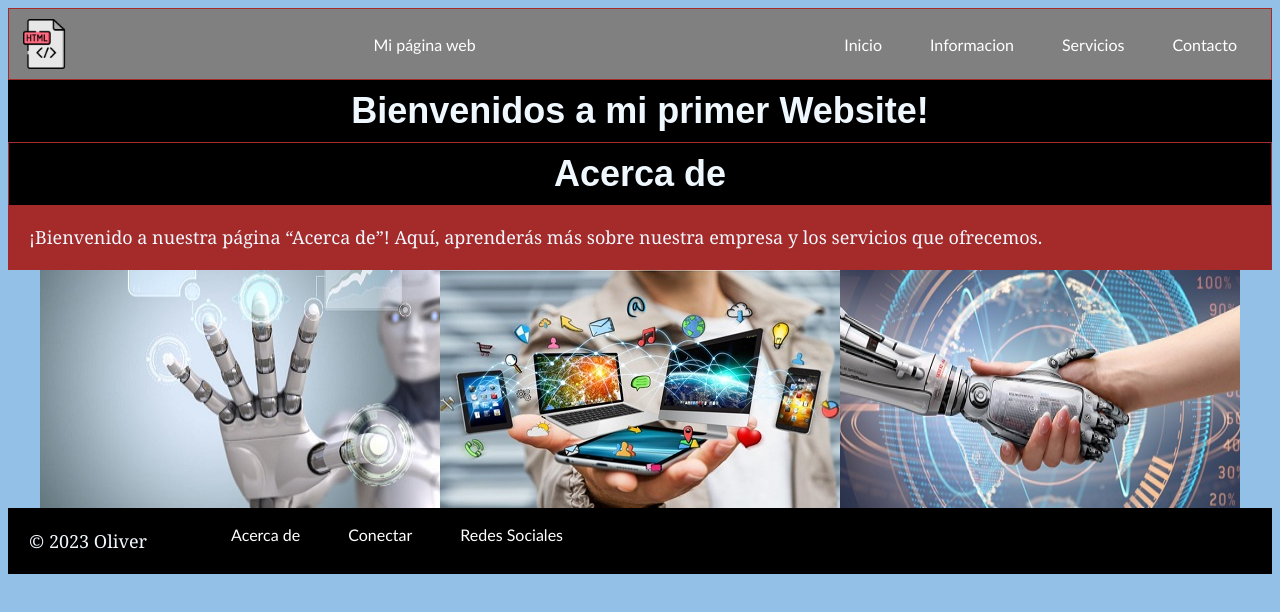
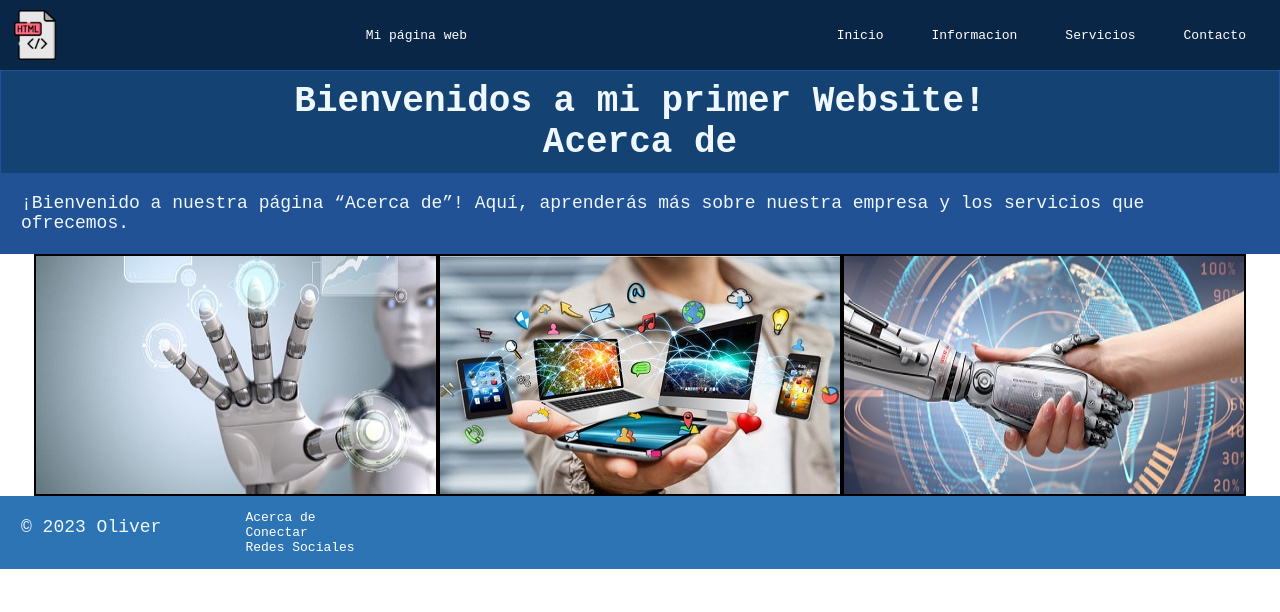
Before and after one commit to oliatom/miprimerapagina, a plain HTML site: page about.html in a window 1280 px wide. Drawn offline with Linux system fonts and the light colour scheme.

Commit message:
Add files via upload

```diff
--- a/about.html
+++ b/about.html
@@ -23,14 +23,13 @@
 </header>
 
 <body>
-    <h1>Bienvenidos a mi primer Website!</h1>
     <div class="parrafo">
-        <h1>Acerca de</h1>
+        <h1>Bienvenidos a mi primer Website! <br>Acerca de</h1>
         <p>¡Bienvenido a nuestra página “Acerca de”! Aquí, aprenderás más sobre nuestra empresa y los servicios que ofrecemos.</p>
+    </div>
 
-    </div>
         <div class="galeria">
-        <img src="imagen1.jpg" alt="Descripción de la imagen 1" />
+        <img src="imagen1.jpg" alt="hola" />
         <img src="imagen2.jpg" alt="Descripción de la imagen 2" />
         <img src="imagen3.jpg" alt="Descripción de la imagen 3" />
         </div>
--- a/estiloseje7.css
+++ b/estiloseje7.css
@@ -1,10 +1,10 @@
 /* De aqui es mi barra de navegacion*/
 .container-nav {
-    border: 1px solid brown;
+    /*border: 1px solid brown;*/
     display: flex;
     padding: 10px;
     height: 50px;
-    background-color: grey;
+    background-color: #0A2647;
     margin: auto;
 }
 
@@ -20,7 +20,7 @@
 }
 
 li>a {
-    padding: 8px 24px;
+    padding: 27px 24px;
 }
 
 
@@ -29,17 +29,18 @@ li {
 }
 
 
-a {
+a{
     color: white;
     text-decoration: none;
 }
-
+.nav-links a:hover{
+    background-color: #9BA4B5;
+}
 
 .nav-links {
     display: flex;
     align-items: center;
 }
-
 
 .button-menu-toggle {
     display: none;
@@ -63,6 +64,7 @@ a {
         border: none;
         border-radius: 50px;
         padding: 0 24px;
+        /*tipo de letras*/
         font-family: monospace;
         font-weight: bold;
         font-size: 20px;
@@ -88,25 +90,29 @@ a {
 
 /* De aqui en adelante es mi html*/
 body {
-    background-color: rgb(146, 192, 231);
+    margin: 0%;
+    border: 0%;
+    background-color: white;
     color: aliceblue;
-    font-family: 'Gill Sans', 'Gill Sans MT', Calibri, 'Trebuchet MS', sans-serif;
+    font-family: monospace;
+}
+body .galeria img{
+    border: 2px solid black;
 }
 
 .galeria {
-
     display: flex;
     flex-wrap: wrap;
-    justify-content: center;
-
+    justify-content:center;
+    align-items: stretch;
 }
 body h1 {
 
-    background-color: black;
+    background-color: #144272;
     color: aliceblue;
     padding: 10px;
     margin: auto;
-    font-family: Arial, Helvetica, sans-serif;
+    font-family: monospace;
     font-size: 36px;
     text-align: center;
 }
@@ -118,7 +124,7 @@ body h1 {
 
 p {
     color: aliceblue;
-    font-family: 'georgia', serif;
+    font-family: monospace;
     font-size: 18px;
     padding: 10;
     margin: 20px;
@@ -127,16 +133,19 @@ p {
 
 footer {
     display: flex;
-    background-color: black;
+    background-color: #2C74B3;
+    color: black;
+    list-style-type: none;
+    text-decoration: none;
     padding: 1px;
-}
-footer ul {
-    display: flex;
 }
 
 .parrafo {
-    background-color: brown;
+    background-color: #205295;
     padding: 1px;
+}
+#myForm {
+    padding: 10px;
 }
 
 @media (max-width:1000px) {
```
Also changed, not shown: contact.html (+1 -2 lines), index.html (+2 -2 lines), services.html (+1 -3 lines).
